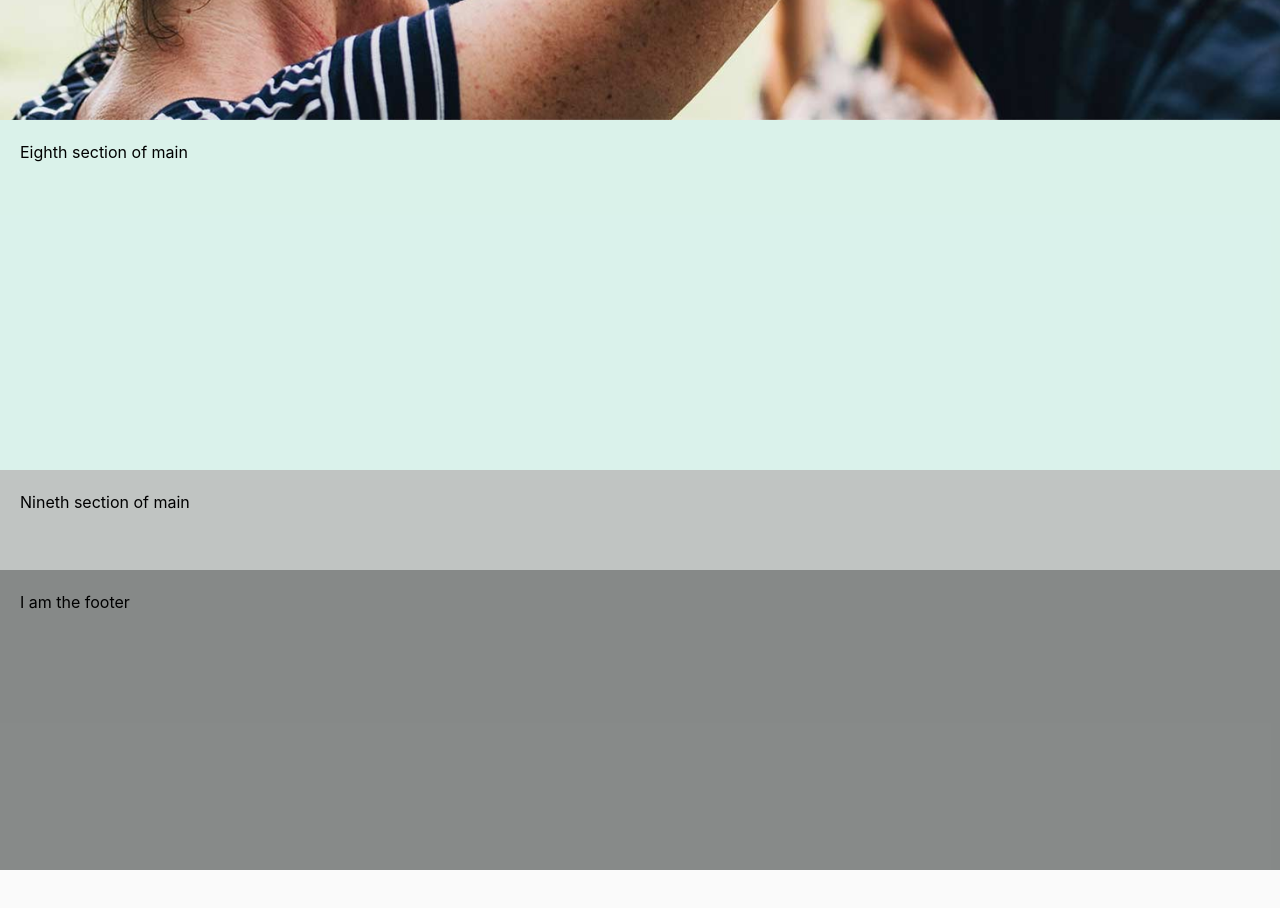
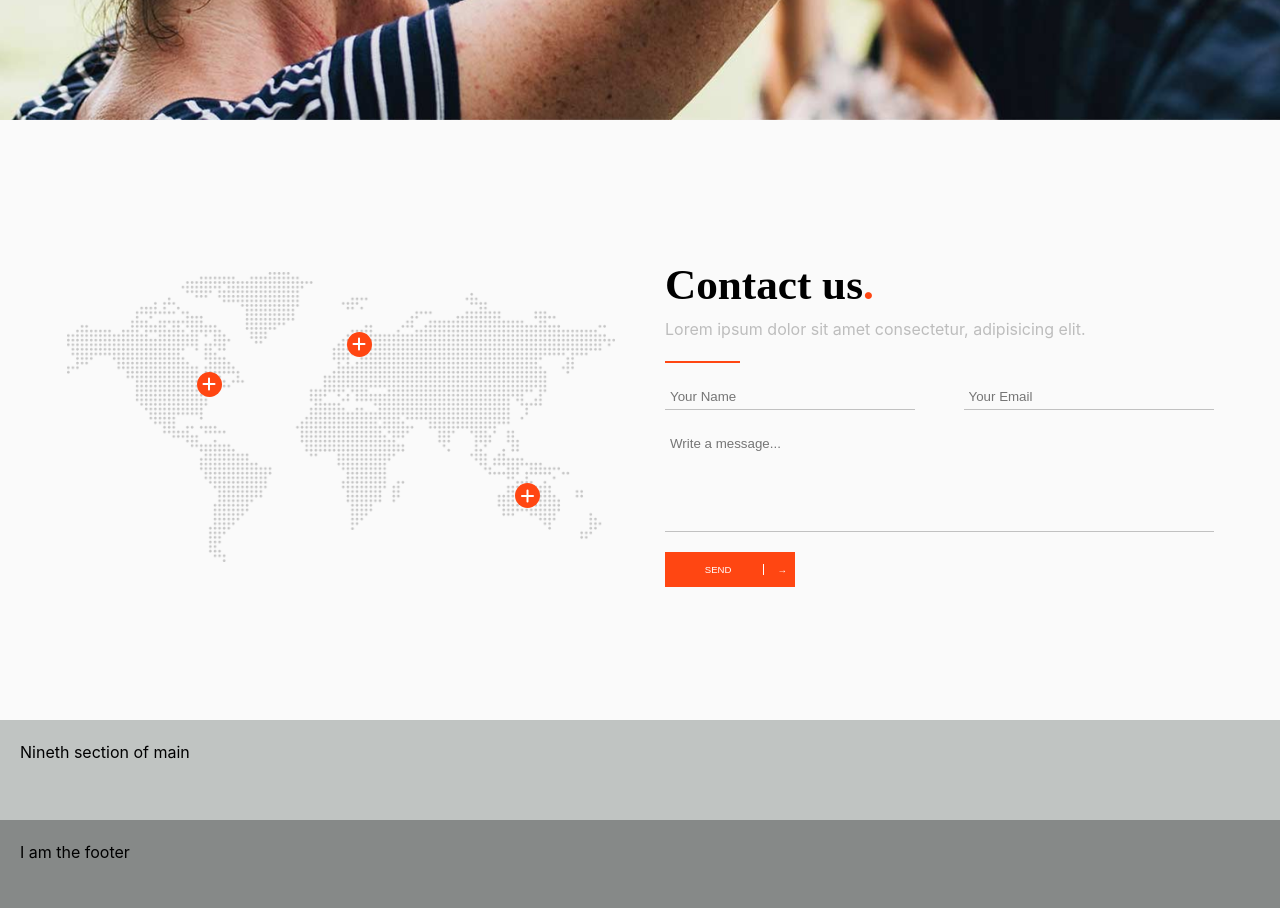
Before and after one commit to KevinZucca/proj-html-vuejs, a Vue app: page / in a window 1280 px wide. Shown: the part 5120-6028 px from the top of the page. Before the commit the page ends 5990 px from the top, so only its background shows below. Built offline with nearby package versions, Linux system fonts and the light colour scheme.

Commit message:
feat: section 8 of main

```diff
--- a/src/components/AppHeader_components/AppHeaderJumbo.vue
+++ b/src/components/AppHeader_components/AppHeaderJumbo.vue
@@ -164,25 +164,6 @@ export default {
                 padding: 30px 0;
 
                 button {
-                    width: 130px;
-                    height: 35px;
-
-                    display: flex;
-                    align-items: center;
-                    justify-content: space-between;
-
-                    cursor: pointer;
-                    border: none;
-
-                    padding: 8px;
-                    background-color: white;
-
-                    font-size: 0.4em;
-
-                    &.orange-button {
-                        background-color: #ff4612;
-                        color: white;
-                    }
 
                     p {
                         width: 80%;
--- a/src/components/AppMain_components/AppMain_Section7.vue
+++ b/src/components/AppMain_components/AppMain_Section7.vue
@@ -27,8 +27,6 @@ export default {
         width: 100%;
         height: 800px;
 
-        background-color: rgba(104, 234, 195, 0.662);
-
         padding: 0;
         position: relative;
 
@@ -38,6 +36,7 @@ export default {
 
             width: 100%;
             height: 100%;
+
 
             img {
                 width: 100%;
--- a/src/components/AppMain_components/AppMain_Section8.vue
+++ b/src/components/AppMain_components/AppMain_Section8.vue
@@ -13,16 +13,182 @@ export default {
 
 <template>
    <div class="main-container">
-    Eighth section of main
+    <div class="container-centered">
+        <div id="map-container">
+            <img src="/public/img/h1-contact-rev-01.png" alt="map">
+            <div class="locations" id="US" ><i class="fa-solid fa-plus"></i></div>
+            <div class="locations" id="FI" ><i class="fa-solid fa-plus"></i></div>
+            <div class="locations" id="AU" ><i class="fa-solid fa-plus"></i></div>
+        </div>
+
+        <div id="form-container">
+            <div id="comment">
+                <div class="title">
+                    <h2>Contact us<span class="orange-dot">.</span></h2>
+                </div>
+                <div id="description">
+                    <p class="grey-text">Lorem ipsum dolor sit amet consectetur, adipisicing elit.</p>
+                </div>
+            </div>
+
+            <form class="row g-3">
+                <div id="form-up">
+                    <div id="form-name">
+                        <input type="text" id="name" class="form-control" placeholder="Your Name">
+                    </div>
+                    <div id="form-email">
+                        <input type="email" id="email" class="form-control"  placeholder="Your Email">
+                    </div>
+                </div>
+
+                <div id="form-textarea">
+                    <input type="textarea" id="textarea" class="form-control" placeholder="Write a message...">
+                </div>
+
+                <button type="submit" class="btn btn-primary orange-button">
+                    <p>SEND</p>
+                    <span>&rightarrow;</span>
+                </button>
+
+            </form>
+        </div>
+    </div>
    </div>
 </template>
 
-<style scoped>
+<style scoped lang="scss">
     .main-container {
         width: 100%;
+        height: 600px;
 
-        height: 350px;
+        align-items: center;
+        justify-content: center;
 
-        background-color: rgba(202, 238, 227, 0.662);
+        background-color: #fafafa;
+
+        .container-centered {
+            display: flex;
+            flex-flow: row;
+            align-items: center;
+            gap: 50px;
+
+            height: 100%;
+
+            #map-container {
+                width: 50%;
+
+                position: relative;
+
+                img {
+                    width: 100%;
+                }
+
+                .locations {
+                    display: flex;
+                    align-items: center;
+                    justify-content: center;
+
+                    color: white;
+                    background-color: #ff4612;
+
+                    width: 25px;
+                    height: 25px;
+
+                    border-radius: 50%;
+                    text-align: center;
+
+                    position: absolute;
+                    cursor: pointer;
+
+                    &#US {
+                        top: 100px;
+                        left: 130px;
+                    }
+
+                    &#FI {
+                        top: 60px;
+                        left: 280px;
+                    }
+
+                    &#AU {
+                        bottom: 60px;
+                        right: 75px;
+                    }
+                }
+            }
+
+            #form-container {
+                display: flex;
+                flex-flow: column;
+                justify-content: space-around;
+                gap: 20px;
+
+                width: 50%;
+
+                #form-up {
+                    display: flex;
+                    justify-content: space-between;
+                }
+
+                button {
+                    font-size: .6em;
+                    p {
+                        width: 80%;
+                        border-right: 0.5px solid;
+                    }
+                }
+
+                input {
+                    border: none;
+                    border-bottom: 1px solid rgba(0, 0, 0, 0.226);
+
+                    background-color: transparent;
+                    margin-bottom: 20px;
+
+                    padding: 5px;
+                    width: 100%;
+
+                    &#name,
+                    &#email {
+                        width: 250px;
+                    }
+
+                    &#textarea {
+                        padding-bottom: 80px;
+                    }
+
+                }
+
+                #send-message-button {
+
+                }
+
+                #send-message-button button {
+                    font-size: .6em;
+                }
+
+                #comment {
+                    display: flex;
+                    flex-flow: column;
+
+                    height: 30%;
+
+                    .title {
+                        font-size: 1.8em;
+                    }
+
+                    #description::after {
+                        content: '';
+                        height: 2px;
+                        width: 75px;
+
+                        background-color: #ff4612;
+                        display: block;
+
+                        margin-top: 20px;
+                }
+            }
+            }
+        }
     }
 </style>
--- a/src/style.scss
+++ b/src/style.scss
@@ -65,6 +65,11 @@ ul {
   color: white;
 }
 
+.orange-button {
+  background-color: #ff4612;
+  color: white;
+}
+
 
 
 
@@ -97,3 +102,21 @@ ul {
   font-size: 30px;
   cursor: pointer;
 }
+
+button {
+  width: 130px;
+  height: 35px;
+
+  display: flex;
+  align-items: center;
+  justify-content: space-between;
+
+  cursor: pointer;
+  border: none;
+
+  padding: 8px;
+  background-color: white;
+
+  font-size: 0.4em;
+
+}
```
